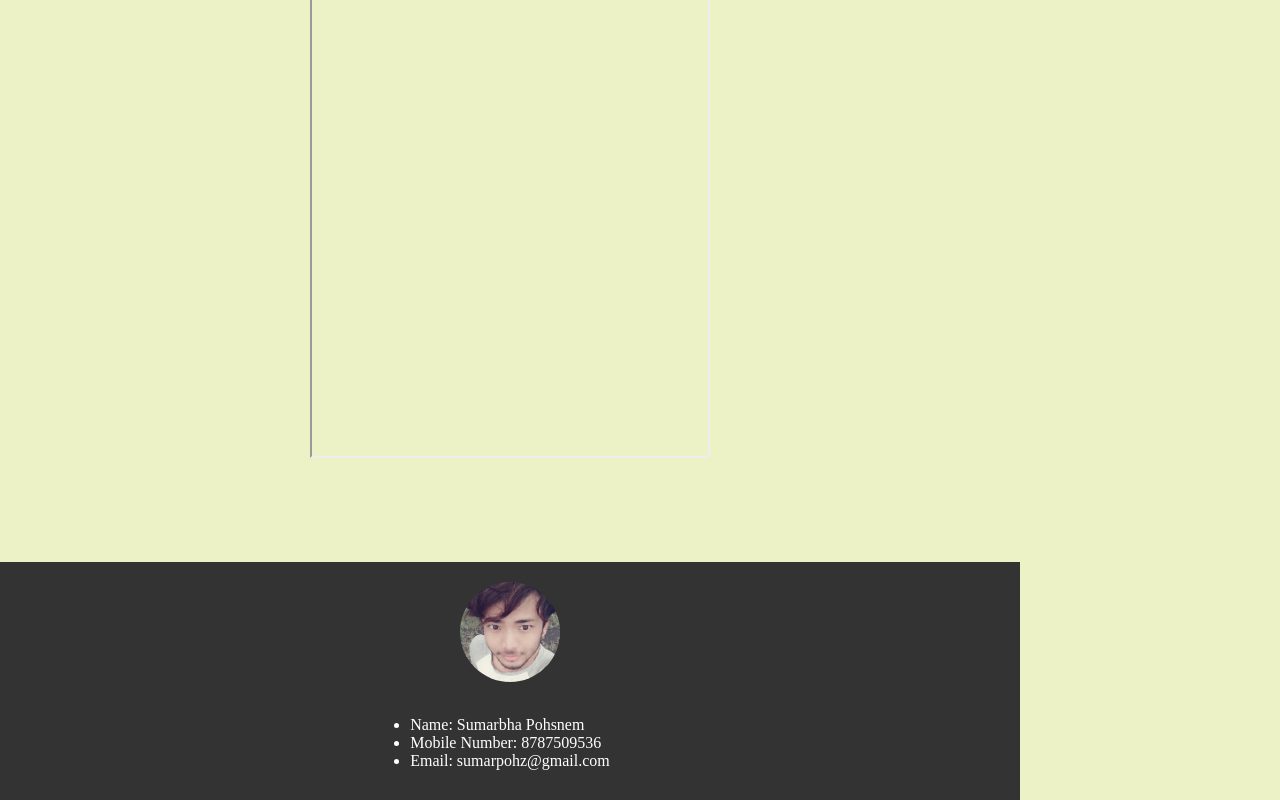
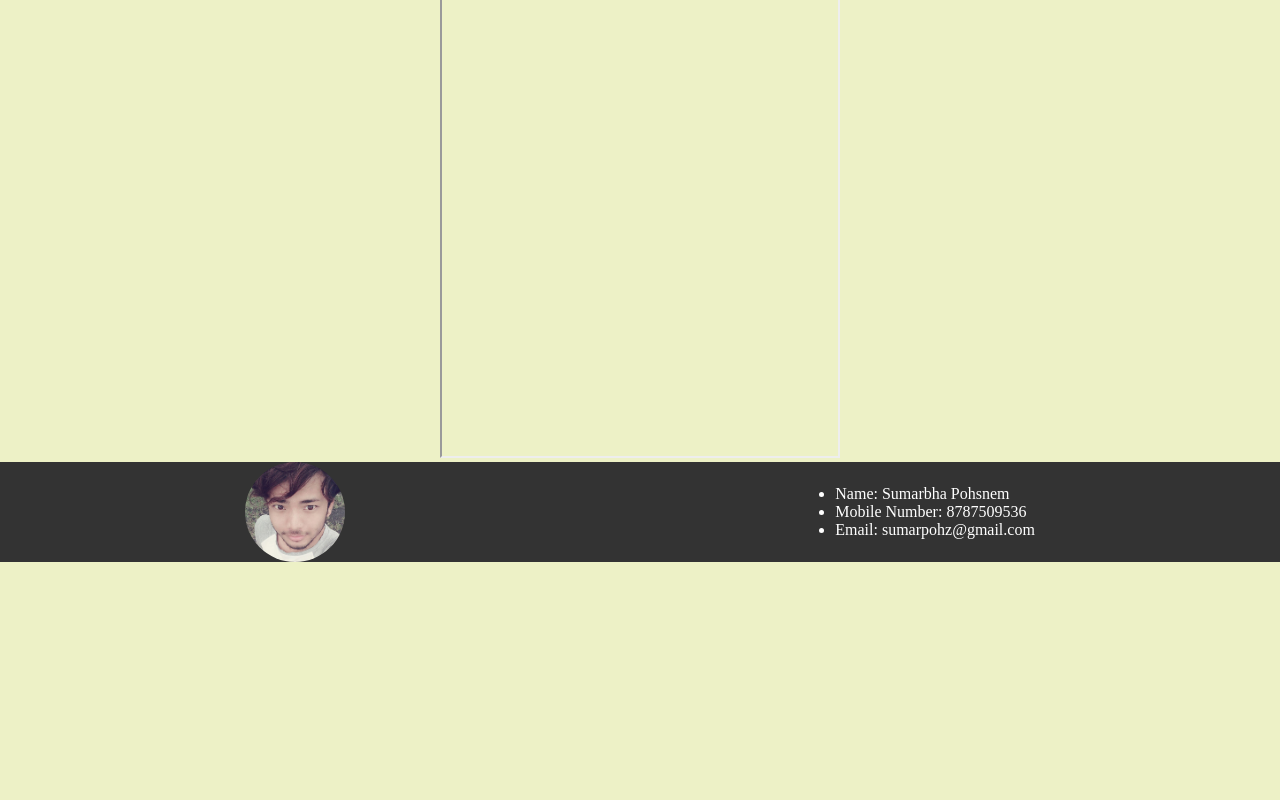
Before and after one commit to SumarPohz/birthday-gift-site, a plain HTML site: page fino.html in a window 1280 px wide. Shown: the part 520-1320 px from the top of the page. After the commit the page ends 1086 px from the top, so only its background shows below. Drawn offline with Linux system fonts and the light colour scheme.

Commit message:
Commit initial Update

```diff
--- a/fino.css
+++ b/fino.css
@@ -16,7 +16,7 @@ p {
     margin-top: 30px;
 }
 body {
-    max-width: 1020px;
+    width: 100%;
     text-align: center;
     align-items: center;
     background-color: #edf1c6;
@@ -30,33 +30,36 @@ img {
 }
 
 footer {
-    margin-top: 100px;
+    margin-top: 200px;
     background-color: #333;
     color: #fff;
+    display: inline-block;
+    margin: 0 auto;
+    width: 100%;
 
 }
 footer img {
     border-radius: 50%;
     margin-top: 20px;
-    padding: 0;
+    margin: 0 auto;
 }
 
 #footer-container {
-    display: inline-block;
+    display: flex;
     justify-content: space-between;
     align-items: center;
     margin: 0 auto;
+    width: 100%;
 }
 
 .photo {
-    margin-bottom: 0;
-    align-items: right;
-    width: 50%;
     width: 100px;
     height: 100px;
+    margin: 0 auto;
 }
 
 .footer-text {
     margin-top: 0;
     text-align: left;
+    margin: 0 auto;
 }
--- a/fino.html
+++ b/fino.html
@@ -19,13 +19,14 @@
             </ol>
             <p><img src="img/Fino ID Block with other reason.JPG" alt="Fino ID Block with other reasons"></p>
             <p><iframe src="pdf/To FINO BANK.pdf" width="400" height="550"></iframe></p>
-            <footer><div id="footer-container"><img src="img/sumar.jpg" alt="Distributor Photo" class="photo">
-                <div class="footer-text"><p><ul>
+        <footer><div id="footer-container"><img src="img/sumar.jpg" alt="Distributor Photo" class="photo">
+            <div class="footer-text">
+                <ul>
                     <li>Name: Sumarbha Pohsnem</li>
                     <li>Mobile Number: 8787509536</li>
                     <li>Email: sumarpohz@gmail.com</li>
-                </p></div>
+                </ul>
             </div>
-            </footer>
+        </footer>
     </body>
 </html>
```
